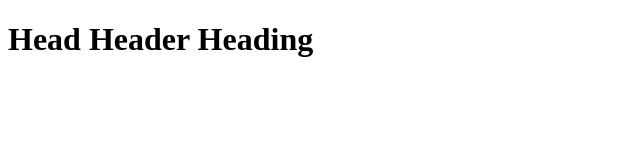
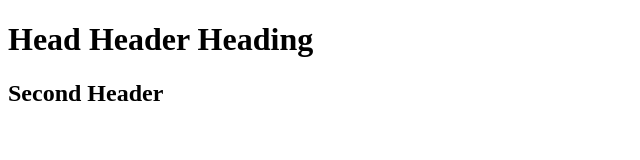
Before and after one commit to sameerkhadka/git-two, a plain HTML site: page index.html in a window 1280 px wide. Shown: the whole page, without its empty margins (0-640 px from the left). Drawn offline with Linux system fonts and the light colour scheme.

Commit message:
added h2

```diff
--- a/index.html
+++ b/index.html
@@ -6,5 +6,6 @@
   </head>
   <body>
 <h1>Head Header Heading</h1>
+<h2>Second Header</h2>
   </body>
 </html>
```
